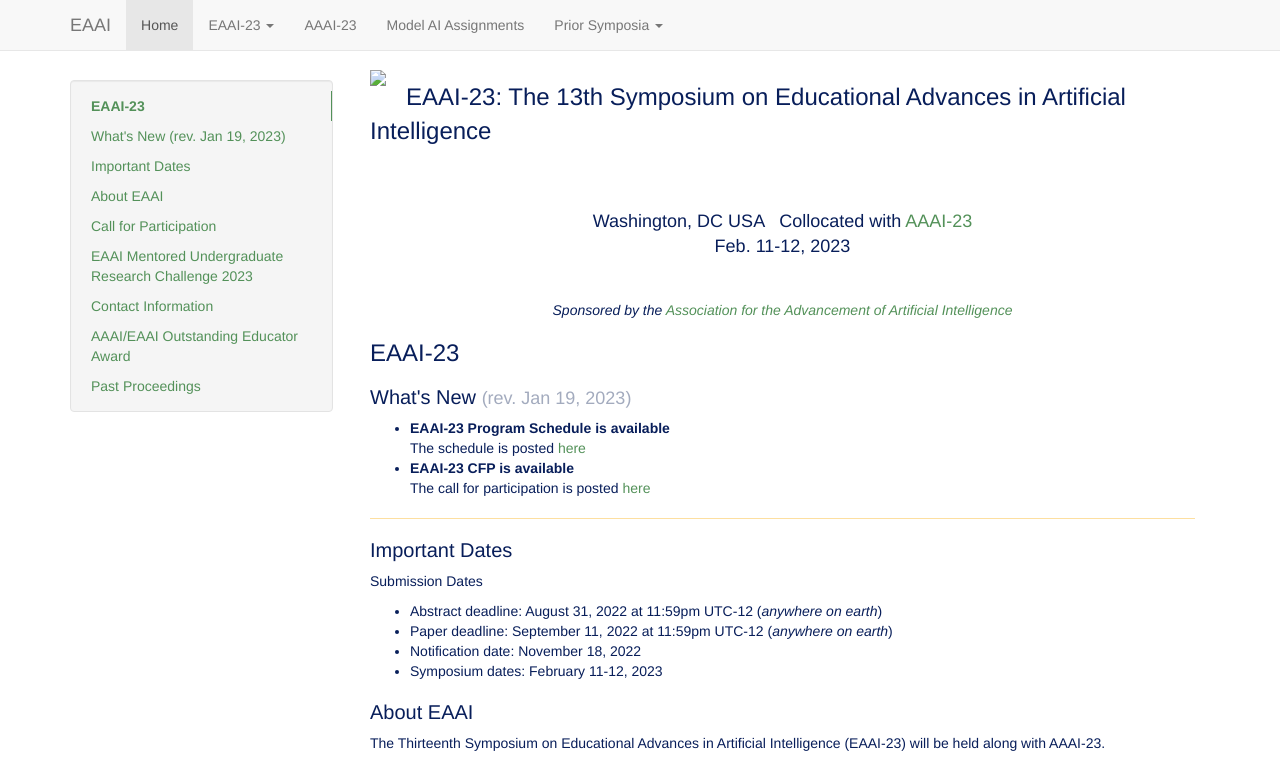
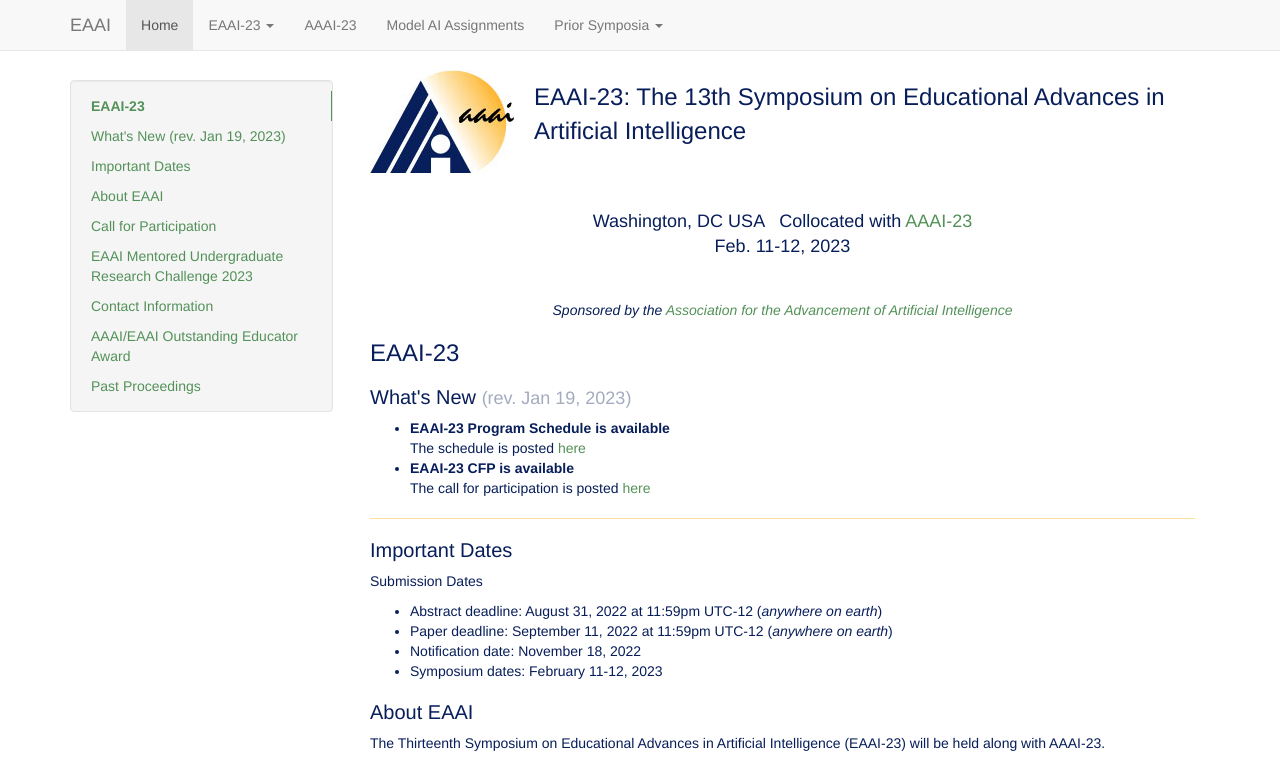
Before and after one commit to EAAI-conf/EAAI-conf.github.io, a plain HTML site: page year/eaai-23.html in a window 1280 px wide. Shown: the top 760 px of the page. Drawn offline with Linux system fonts and the light colour scheme; a script that the page names is missing; files whose address does not match are found by name.

Commit message:
Update eaai-23.html

```diff
--- a/year/eaai-23.html
+++ b/year/eaai-23.html
@@ -232,7 +232,7 @@
             <div class="col-md-9" role="main">
 
 
-<p><img src="img/aaai-logo.jpg" style="float:left">  <p style="font-size:24px">EAAI-23: The 13th Symposium on Educational Advances in Artificial Intelligence</p>
+<p><img src="../img/aaai-logo.jpg" style="float:left">  <p style="font-size:24px">EAAI-23: The 13th Symposium on Educational Advances in Artificial Intelligence</p>
 <br><br></p>
 <p style="font-size:18px" align="center">Washington, DC USA &nbsp;&nbsp;Collocated with <a href="https://aaai.org/Conferences/AAAI-23/">AAAI-23</a><br>
 Feb. 11-12, 2023
```
